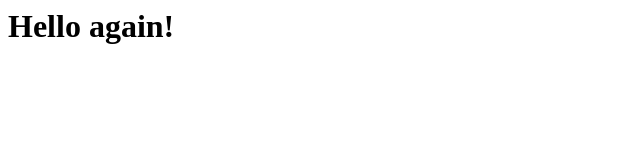
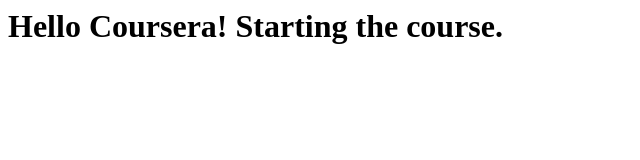
Before and after one commit to nramapurath/coursera-test, a plain HTML site: page site/index.html in a window 1280 px wide. Shown: the whole page, without its empty margins (0-640 px from the left). Drawn offline with Linux system fonts and the light colour scheme.

Commit message:
Small addition to page content

```diff
--- a/site/index.html
+++ b/site/index.html
@@ -3,6 +3,6 @@
 	<title>Hello Coursera!</title>
 </head>
 <body>
-	<h1>Hello again!</h1>
+	<h1>Hello Coursera! Starting the course.</h1>
 </body>
 </html>
```
